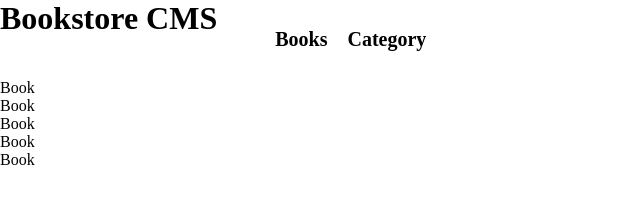
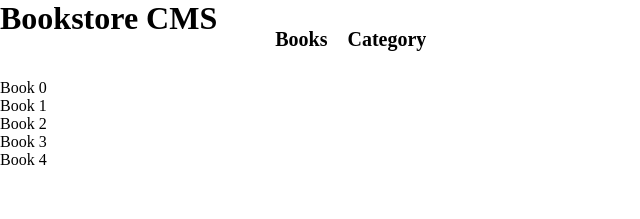
Before and after one commit to nottherealalanturing/Bookstore, a React (Create React App) app: page / in a window 1280 px wide. Shown: the top 219 px of the page, without its empty margins (0-640 px from the left). Built offline with nearby package versions, Linux system fonts and the light colour scheme.

Commit message:
refactor: minor changes

```diff
--- a/src/components/Book.jsx
+++ b/src/components/Book.jsx
@@ -2,7 +2,7 @@ import React from 'react';
 import './styles/book.css';
 
 const Book = (props) => {
-  return <li className={'bookContainer'}>Book</li>;
+  return <li className={'bookContainer'}>Book {props.name}</li>;
 };
 
 export default Book;
--- a/src/components/styles/book.css
+++ b/src/components/styles/book.css
@@ -2,22 +2,3 @@
   display: flex;
   justify-content: space-between;
 }
-
-.leftblock {
-  display: flex;
-  flex-direction: column;
-}
-
-.bookgenre {
-}
-
-.booktitle {
-}
-
-.bookauthor {
-}
-
-.modifycolumn {
-  display: flex;
-  justify-content: space-between;
-}
--- a/src/pages/Books.jsx
+++ b/src/pages/Books.jsx
@@ -7,8 +7,8 @@ const Books = () => {
       <ul>
         {Array(5)
           .fill('')
-          .map((book) => {
-            return <Book />;
+          .map((book, index) => {
+            return <Book name={index} />;
           })}
       </ul>
     </div>
```
